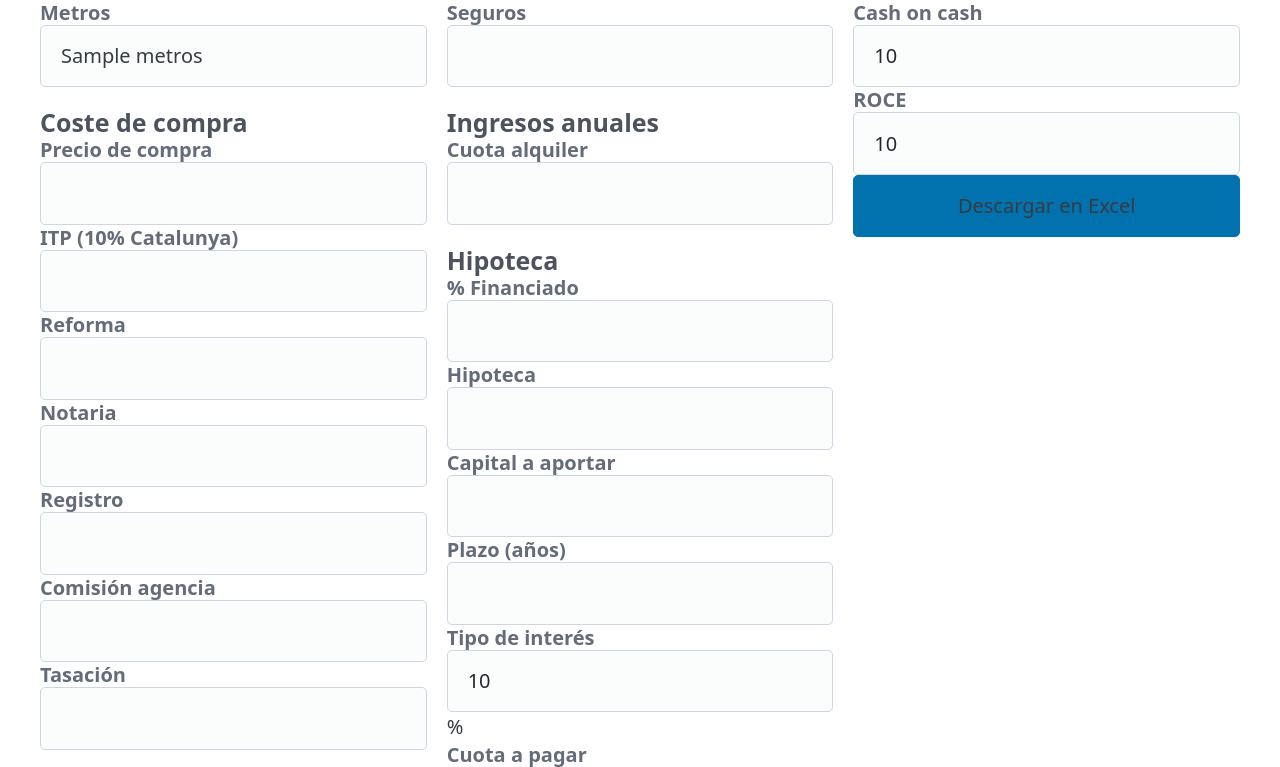
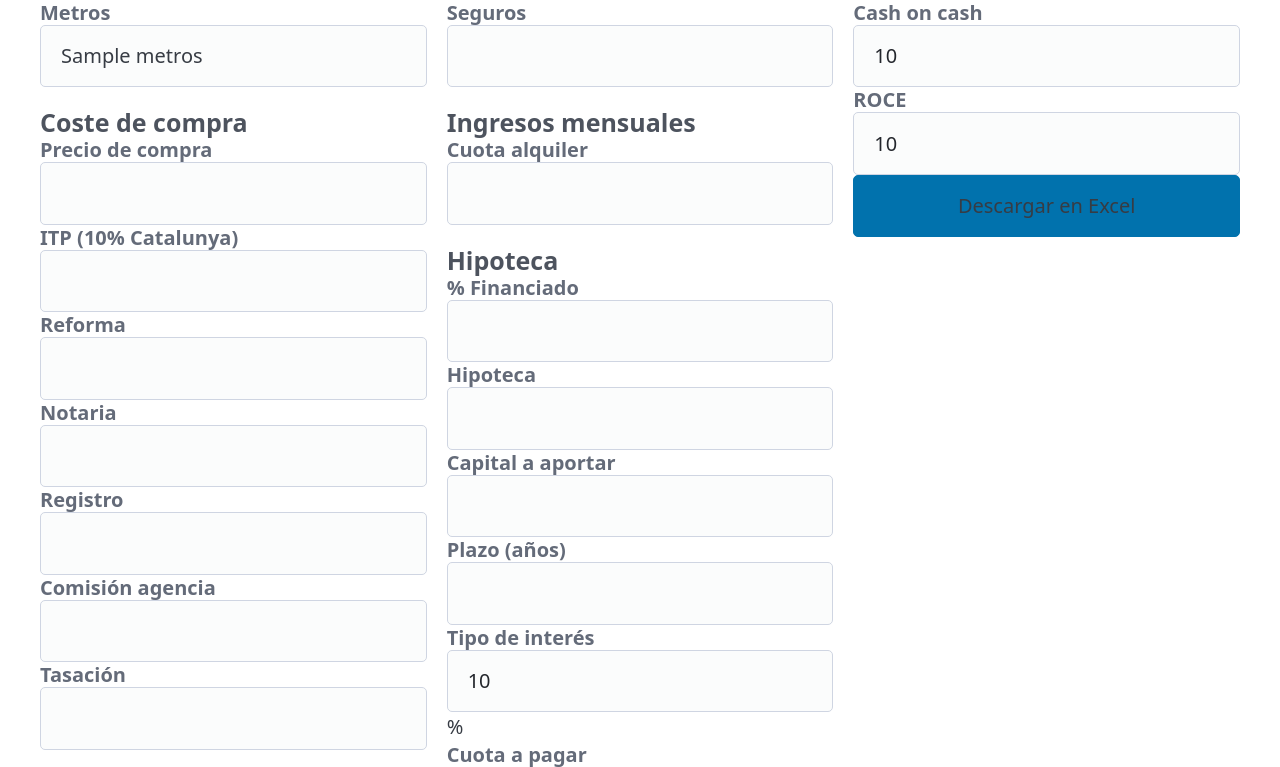
Before and after one commit to a-hersa/inmobiliario-tools, a Flask app: template templates/calculadora.html in a window 1280 px wide. Shown: the part 363-1130 px from the top of the page. Run offline with Flask 3, Linux system fonts and the light colour scheme; the template is opened without the code that fills it: most values are stand-ins (such as "Sample title", 1, 10 or a date in 2020).

Commit message:
Minor format fixes

```diff
--- a/templates/calculadora.html
+++ b/templates/calculadora.html
@@ -48,7 +48,7 @@
             </hgroup>
           </hgroup>
           <hgroup>
-            <h4>Ingresos anuales</h4>
+            <h4>Ingresos mensuales</h4>
             <hgroup>
               <h6>Cuota alquiler</h6><input type="number" id="alquiler" name="alquiler" value="{{datos.alquiler}}">
             </hgroup>
@@ -60,7 +60,7 @@
               <h6>Hipoteca</h6><input type="number" id="hipoteca" readonly="readonly" value="{{datos.hipoteca}}">
               <h6>Capital a aportar</h6><input type="number" id="a_aportar" readonly="readonly" value="{{datos.a_aportar}}">
               <h6>Plazo (años)</h6><input type="number" id="plazo"  name="plazo"value="{{datos.plazo}}">
-              <h6>Tipo de interés</h6><input type="number" id="intereses_anuales" name="intereses_anuales" value="{{ (datos.interes_anuales*100) | round(1) }}"><span>%</span>
+              <h6>Tipo de interés</h6><input type="float" id="intereses_anuales" name="intereses_anuales" value="{{ (datos.interes_anuales*100) | round(1) }}"><span>%</span>
               <h6>Cuota a pagar</h6><input type="number" id="cuota" readonly="readonly" value="{{ datos.cuota | int }}">
               <h6>Intereses (promedio)</h6><input type="number" id="cuota_intereses" readonly="readonly" value="{{ datos.cuota_intereses | int }}">
               <h6>Amortización (promedio)</h6><input type="number" id="cuota_amortizacion" readonly="readonly" value="{{ datos.cuota_amortizacion | int }}">
```
